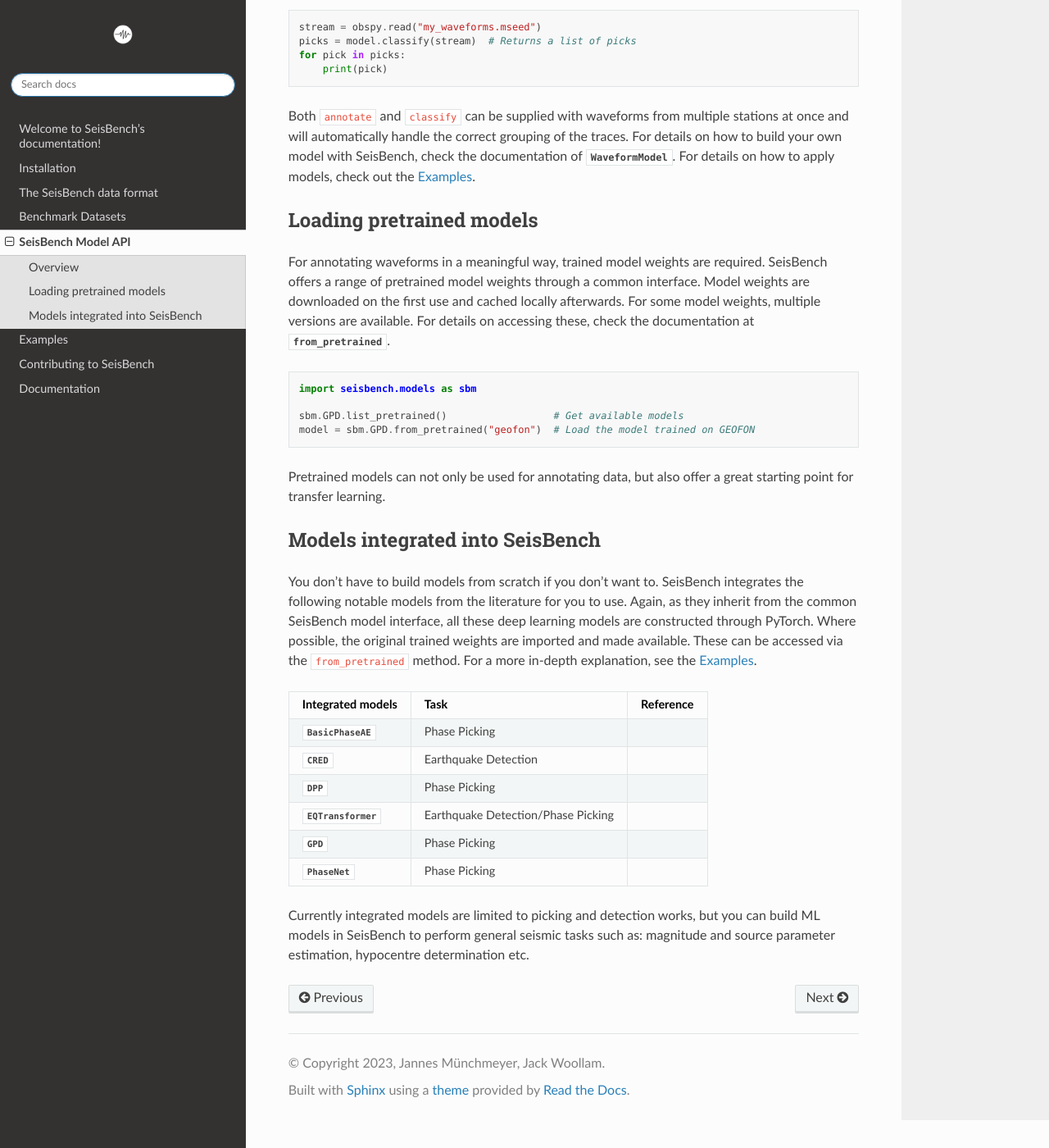
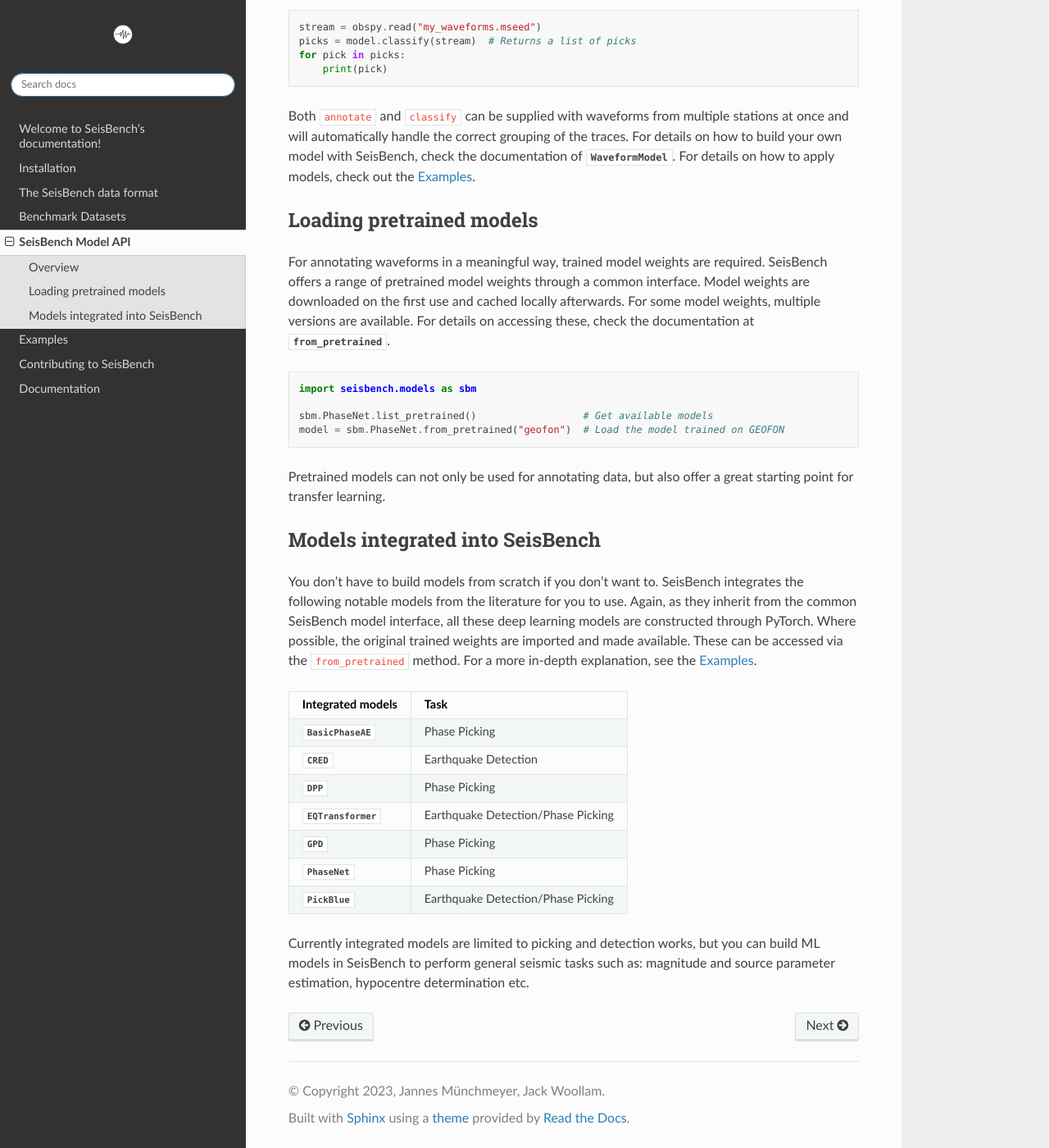
Before and after one commit to seisbench/seisbench, a Sphinx documentation site: the page built from docs/pages/models.rst, in a window 1280 px wide and 1400 px high, scrolled down 700 px. Shown: the whole window at 82% size. Built offline with Sphinx 7.4.7 and the Read the Docs theme 2.0.0, drawn with Linux system fonts in a browser that asks for light colours.

Commit message:
Update documentation to include OBS data and PickBlue

```diff
--- a/docs/pages/models.rst
+++ b/docs/pages/models.rst
@@ -49,8 +49,8 @@
 
     import seisbench.models as sbm
 
-    sbm.GPD.list_pretrained()                  # Get available models
-    model = sbm.GPD.from_pretrained("geofon")  # Load the model trained on GEOFON
+    sbm.PhaseNet.list_pretrained()                  # Get available models
+    model = sbm.PhaseNet.from_pretrained("geofon")  # Load the model trained on GEOFON
 
 Pretrained models can not only be used for annotating data, but also offer a great starting point for transfer learning.
 
@@ -62,21 +62,23 @@
 PyTorch. Where possible, the original trained weights are imported and made available. These can be accessed via the ``from_pretrained``
 method. For a more in-depth explanation, see the :ref:`examples`.
 
-+-----------------------------------------------------------+---------------------------------------+--------------------------------------------------+
-| Integrated models                                         | Task                                  | Reference                                        |
-+===========================================================+=======================================+==================================================+
-| :py:class:`~seisbench.models.aepicker.BasicPhaseAE`       | Phase Picking                         |                                                  |
-+-----------------------------------------------------------+---------------------------------------+--------------------------------------------------+
-| :py:class:`~seisbench.models.cred.CRED`                   | Earthquake Detection                  |                                                  |
-+-----------------------------------------------------------+---------------------------------------+--------------------------------------------------+
-| :py:class:`~seisbench.models.dpp.DPP`                     | Phase Picking                         |                                                  |
-+-----------------------------------------------------------+---------------------------------------+--------------------------------------------------+
-| :py:class:`~seisbench.models.eqtransformer.EQTransformer` | Earthquake Detection/Phase Picking    |                                                  |
-+-----------------------------------------------------------+---------------------------------------+--------------------------------------------------+
-| :py:class:`~seisbench.models.gpd.GPD`                     | Phase Picking                         |                                                  |
-+-----------------------------------------------------------+---------------------------------------+--------------------------------------------------+
-| :py:class:`~seisbench.models.phasenet.PhaseNet`           | Phase Picking                         |                                                  |
-+-----------------------------------------------------------+---------------------------------------+--------------------------------------------------+
++-----------------------------------------------------------+---------------------------------------+
+| Integrated models                                         | Task                                  |
++===========================================================+=======================================+
+| :py:class:`~seisbench.models.aepicker.BasicPhaseAE`       | Phase Picking                         |
++-----------------------------------------------------------+---------------------------------------+
+| :py:class:`~seisbench.models.cred.CRED`                   | Earthquake Detection                  |
++-----------------------------------------------------------+---------------------------------------+
+| :py:class:`~seisbench.models.dpp.DPP`                     | Phase Picking                         |
++-----------------------------------------------------------+---------------------------------------+
+| :py:class:`~seisbench.models.eqtransformer.EQTransformer` | Earthquake Detection/Phase Picking    |
++-----------------------------------------------------------+---------------------------------------+
+| :py:class:`~seisbench.models.gpd.GPD`                     | Phase Picking                         |
++-----------------------------------------------------------+---------------------------------------+
+| :py:class:`~seisbench.models.phasenet.PhaseNet`           | Phase Picking                         |
++-----------------------------------------------------------+---------------------------------------+
+| :py:class:`~seisbench.models.pickblue.PickBlue`           | Earthquake Detection/Phase Picking    |
++-----------------------------------------------------------+---------------------------------------+
 
 Currently integrated models are limited to picking and detection works, but you can build ML models in SeisBench to perform general seismic tasks such as:
 magnitude and source parameter estimation, hypocentre determination etc.
```
Also changed, not shown: docs/pages/benchmark_datasets.rst (+16 -0 lines), docs/pages/documentation/data.rst (+8 -0 lines), docs/pages/documentation/models.rst (+8 -0 lines), .pre-commit-config.yaml, docs/_static/obs_mapplot.png (added), 1 other file.
